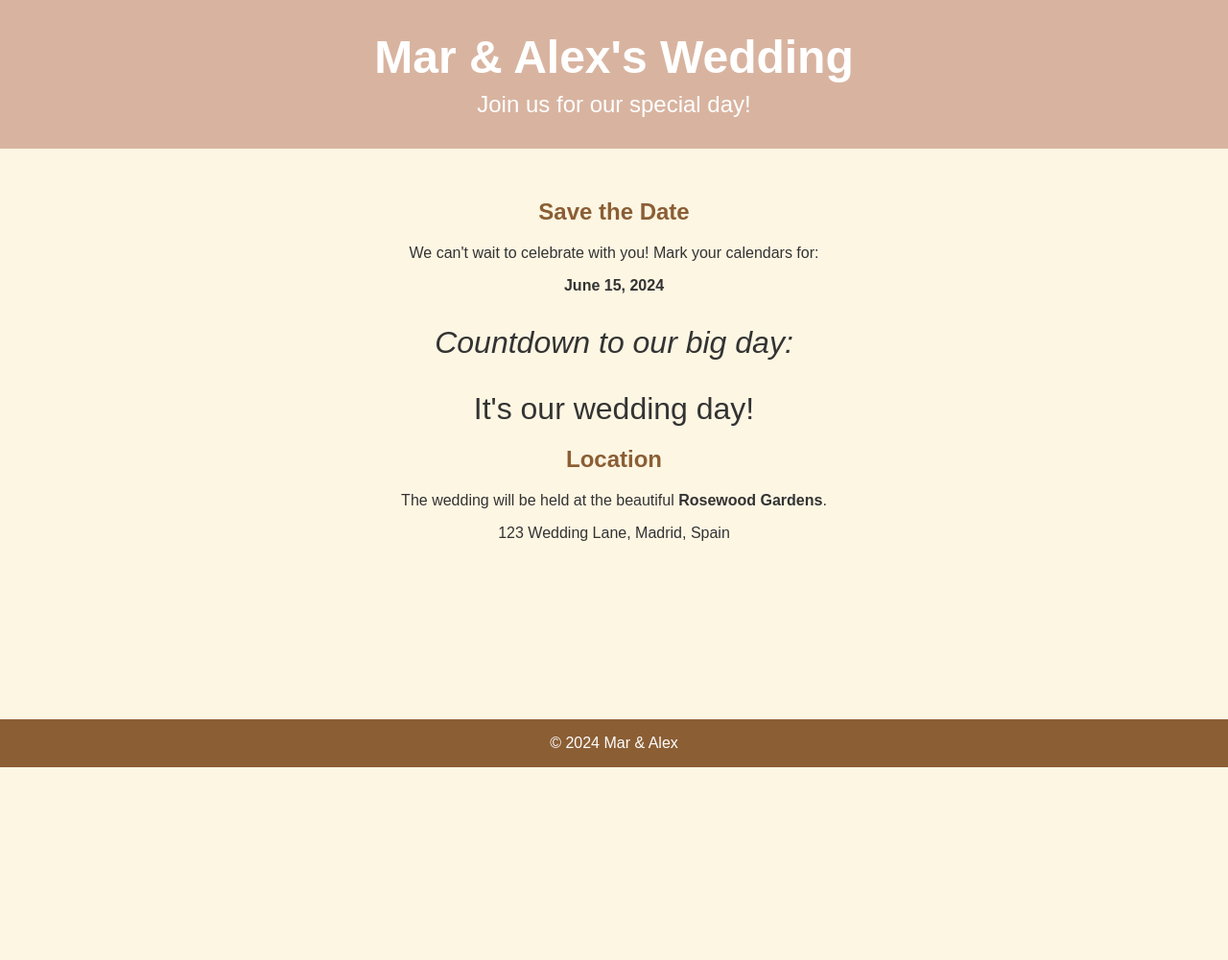
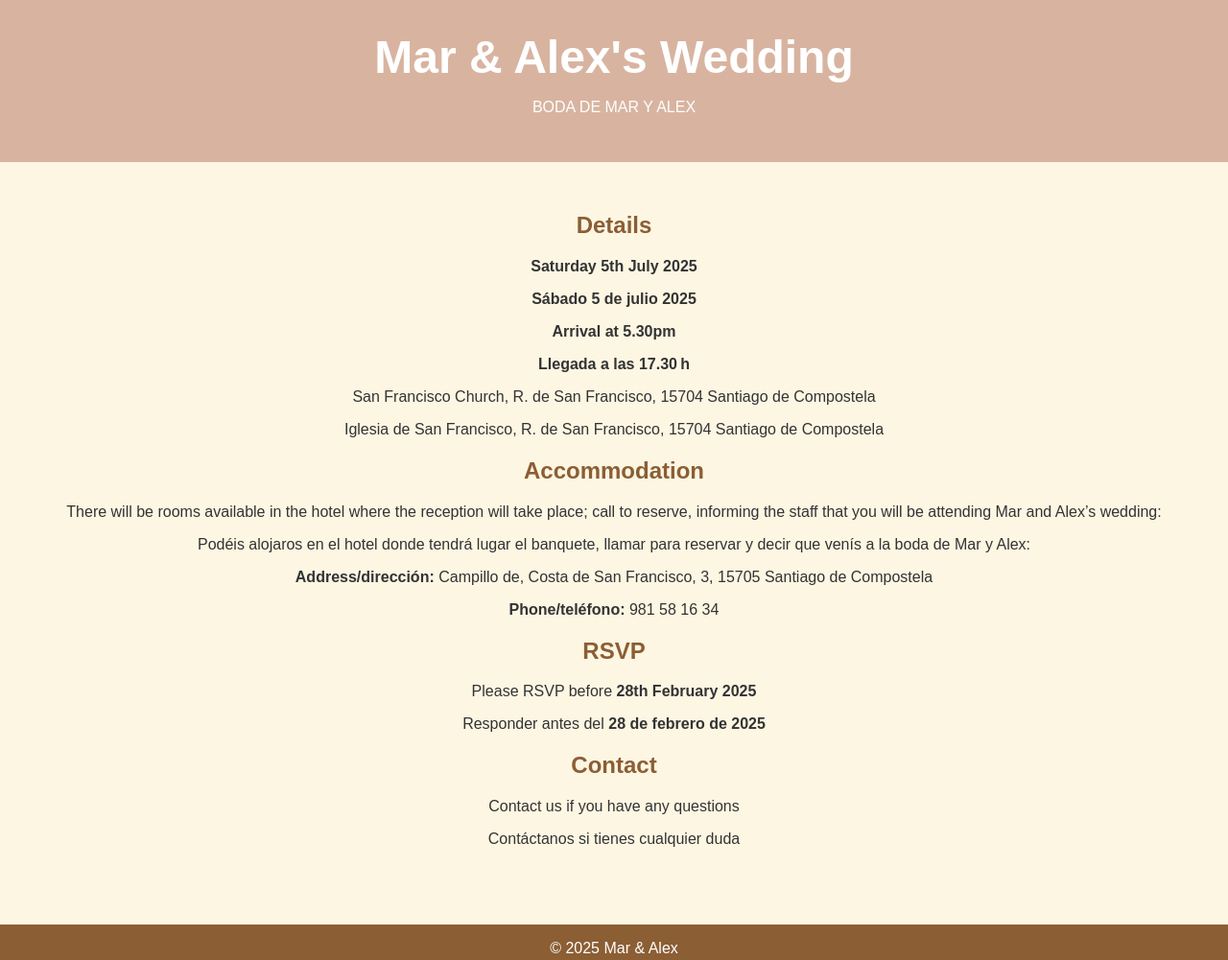
Before and after one commit to iago-suarez/mar-alex-wedding, a plain HTML site: page index.html in a window 1280 px wide. Shown: the whole page at 96% size. Before the commit the page ends 800 px from the top, so only its background shows below. Drawn offline with Linux system fonts and the light colour scheme.

Commit message:
Update index.html

```diff
--- a/index.html
+++ b/index.html
@@ -25,20 +25,12 @@
             margin: 0;
             font-size: 3rem;
         }
-        header p {
-            font-size: 1.5rem;
-            margin: 0.5rem 0 0;
-        }
         .content {
             padding: 2rem;
             flex: 1;
         }
         .content h2 {
             color: #8b5e34;
-        }
-        .countdown {
-            font-size: 2rem;
-            margin: 1rem 0;
         }
         footer {
             background-color: #8b5e34;
@@ -55,45 +47,33 @@
 <body>
     <header>
         <h1>Mar & Alex's Wedding</h1>
-        <p>Join us for our special day!</p>
+        <p>BODA DE MAR Y ALEX</p>
     </header>
     <div class="content">
-        <h2>Save the Date</h2>
-        <p>We can't wait to celebrate with you! Mark your calendars for:</p>
-        <p><strong>June 15, 2024</strong></p>
-        <div class="countdown">
-            <p><em>Countdown to our big day:</em></p>
-            <div id="countdown"></div>
-        </div>
-        <h2>Location</h2>
-        <p>The wedding will be held at the beautiful <strong>Rosewood Gardens</strong>.</p>
-        <p>123 Wedding Lane, Madrid, Spain</p>
+        <h2>Details</h2>
+        <p><strong>Saturday 5th July 2025</strong></p>
+        <p><strong>Sábado 5 de julio 2025</strong></p>
+        <p><strong>Arrival at 5.30pm</strong></p>
+        <p><strong>Llegada a las 17.30 h</strong></p>
+        <p>San Francisco Church, R. de San Francisco, 15704 Santiago de Compostela</p>
+        <p>Iglesia de San Francisco, R. de San Francisco, 15704 Santiago de Compostela</p>
+
+        <h2>Accommodation</h2>
+        <p>There will be rooms available in the hotel where the reception will take place; call to reserve, informing the staff that you will be attending Mar and Alex’s wedding:</p>
+        <p>Podéis alojaros en el hotel donde tendrá lugar el banquete, llamar para reservar y decir que venís a la boda de Mar y Alex:</p>
+        <p><strong>Address/dirección:</strong> Campillo de, Costa de San Francisco, 3, 15705 Santiago de Compostela</p>
+        <p><strong>Phone/teléfono:</strong> 981 58 16 34</p>
+
+        <h2>RSVP</h2>
+        <p>Please RSVP before <strong>28th February 2025</strong></p>
+        <p>Responder antes del <strong>28 de febrero de 2025</strong></p>
+
+        <h2>Contact</h2>
+        <p>Contact us if you have any questions</p>
+        <p>Contáctanos si tienes cualquier duda</p>
     </div>
     <footer>
-        <p>&copy; 2024 Mar & Alex</p>
+        <p>&copy; 2025 Mar & Alex</p>
     </footer>
-
-    <script>
-        // Countdown Timer
-        const weddingDate = new Date('June 15, 2024 00:00:00').getTime();
-
-        function updateCountdown() {
-            const now = new Date().getTime();
-            const distance = weddingDate - now;
-
-            const days = Math.floor(distance / (1000 * 60 * 60 * 24));
-            const hours = Math.floor((distance % (1000 * 60 * 60 * 24)) / (1000 * 60 * 60));
-            const minutes = Math.floor((distance % (1000 * 60 * 60)) / (1000 * 60));
-            const seconds = Math.floor((distance % (1000 * 60)) / 1000);
-
-            document.getElementById('countdown').innerHTML = `${days}d ${hours}h ${minutes}m ${seconds}s`;
-
-            if (distance < 0) {
-                document.getElementById('countdown').innerHTML = "It's our wedding day!";
-            }
-        }
-
-        setInterval(updateCountdown, 1000);
-    </script>
 </body>
 </html>
```
